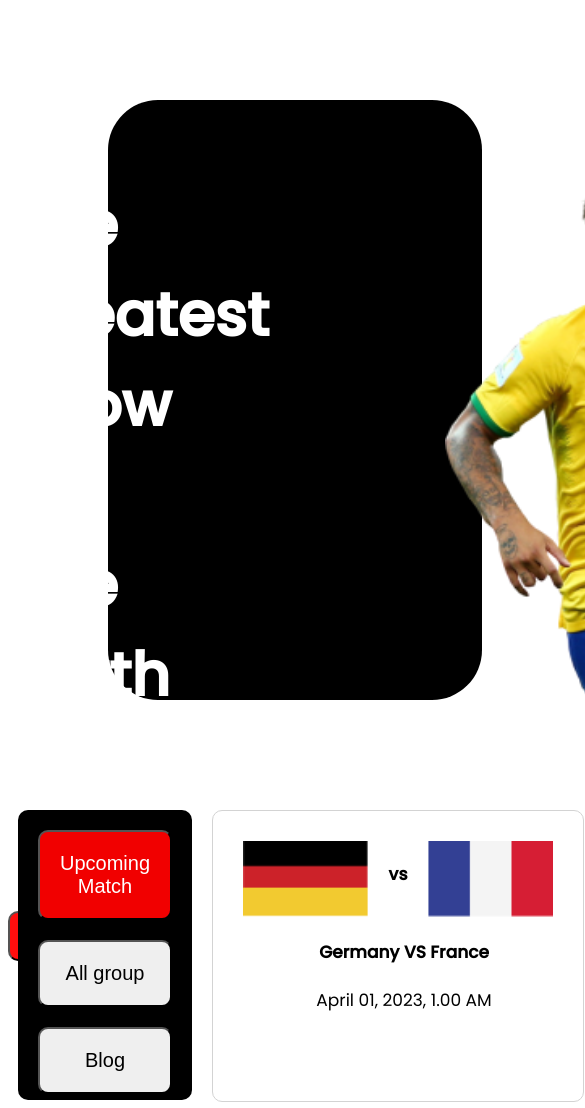
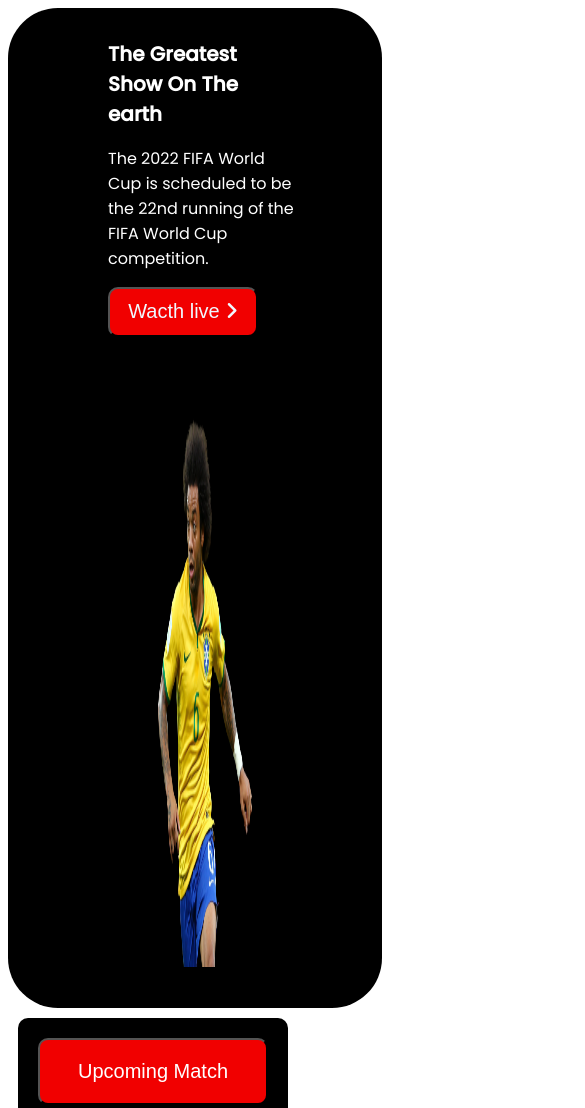
Before and after one commit to sadia-mehjabin/my-world-cup, a plain HTML site: page website-2/index.html in a window 390 px wide. Shown: the top 1108 px of the page, 585 px wide, since content can reach past the window. Drawn offline with Linux system fonts and the light colour scheme.

Commit message:
mobile meadia

```diff
--- a/style.css
+++ b/style.css
@@ -197,4 +197,8 @@ hr{
         grid-template-columns: repeat(1, 1fr);
 
     }
+    footer{
+        height: 800px;
+
+    }
 }
--- a/website-2/style.css
+++ b/website-2/style.css
@@ -89,17 +89,7 @@ body{
     padding: 30px;
 
 }
-/* .multiple-photo .button-look{
-    padding: 5px 10px 5px 10px;
-    font-size: 15px;
-    border: 1px solid;
-    border-radius: 5px;
-    width: 80px;
-    text-align: center;
-    font-weight: 500;
-    margin-left: 12px;
 
-}  */
 
 .multiple-photo p{
     margin-left: 12px;
@@ -160,3 +150,44 @@ hr{
     color: white;
     margin: 15px;
 }
+/* media queries  */
+
+/* mobile devices  */
+@media only screen and (max-width:688px) {
+    .banner-section{
+        display: 100%;
+        background-color: black;
+        display: flex;
+        flex-direction: column;
+        justify-content: center;
+        width: 100%;
+        height: 1000px;
+        border-radius: 50px;
+        margin: 0;
+    }
+    .photo-grid{
+        display: grid;
+        grid-template-columns: repeat(1, 1fr);
+        width: 80%;
+    }
+    .text h1{
+        font-size: 20px;
+
+    }
+    .photo img{
+        width: 50%;
+    }
+    .two-column-layout{
+        display: flex;
+        flex-direction: column;
+    }
+     .multiple-photo{
+        display: grid;
+        grid-template-columns: repeat(1, 1fr);
+        margin: 0;
+        width: 290px;
+    }
+    footer{
+        height: 800px;
+
+    }
```
